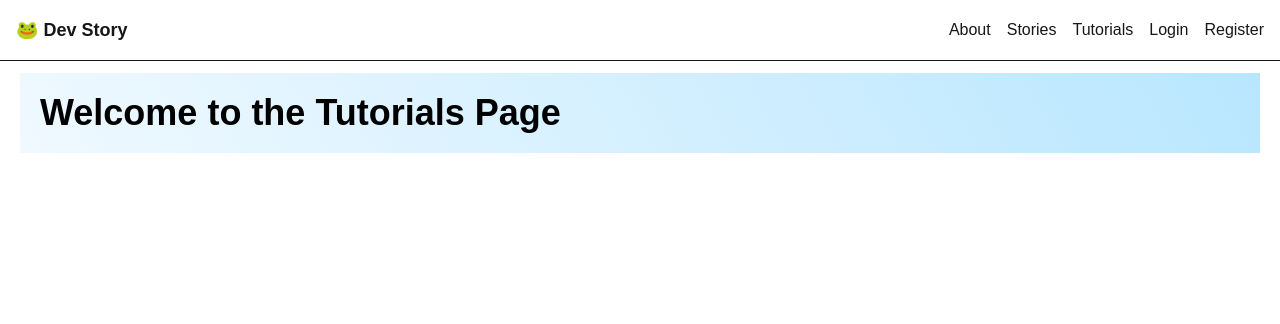
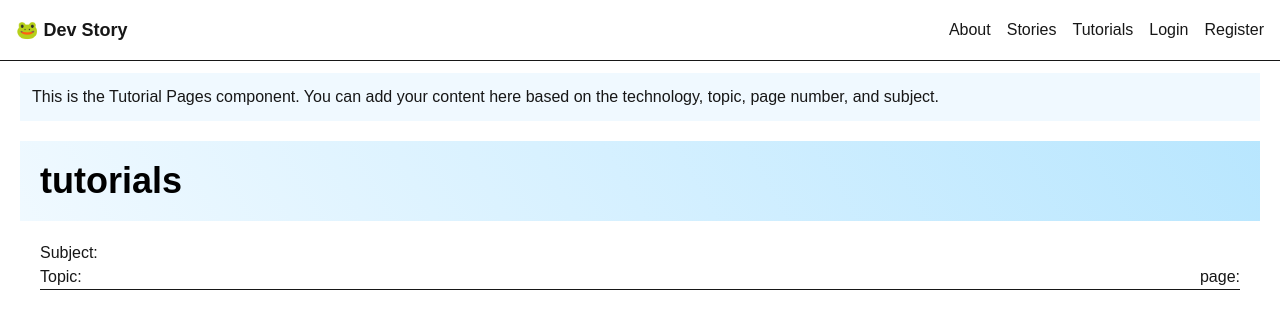
Before and after one commit to shehabRabby/Dev-Story-by-Next.js, a Next.js app: page /tutorials in a window 1280 px wide. Shown: the top 324 px of the page. Built offline with nearby package versions, Linux system fonts and the light colour scheme.

Commit message:
Dynamic Segment done

```diff
--- a/src/app/tutorials/[technology]/[topic]/pages/[page_no]/[subject]/page.jsx
+++ b/src/app/tutorials/[[...slug]]/page.jsx
@@ -2,7 +2,8 @@ import Title from "@/Component/Title";
 import React from "react";
 
 const TutorialPages = async ({ params }) => {
-  const { technology, topic, page_no, subject } = await params;
+  const { slug } = await params;
+  const [technology, topic, , page_no, subject] = slug || [];
   return (
     <div>
       <h3 className="p-3 bg-sky-50 mb-5">
@@ -11,12 +12,12 @@ const TutorialPages = async ({ params }) => {
       </h3>
       <Title>{technology} tutorials</Title>
       <div className="p-5">
+        <p>Subject: {subject}</p>
         <div className="flex justify-between">
-          <h2>{topic}</h2>
-          <p>page {page_no}</p>
+          <h2>Topic: {topic}</h2>
+          <p>page: {page_no}</p>
         </div>
         <hr />
-        <p>{subject}</p>
       </div>
     </div>
   );
--- a/src/app/tutorials/page.jsx
+++ /dev/null
@@ -1,10 +0,0 @@
-import Title from "@/Component/Title";
-import React from "react";
-
-const Tutorials = () => {
-  return <div>
-     <Title>Welcome to the Tutorials Page</Title>
-  </div>;
-};
-
-export default Tutorials;
```
